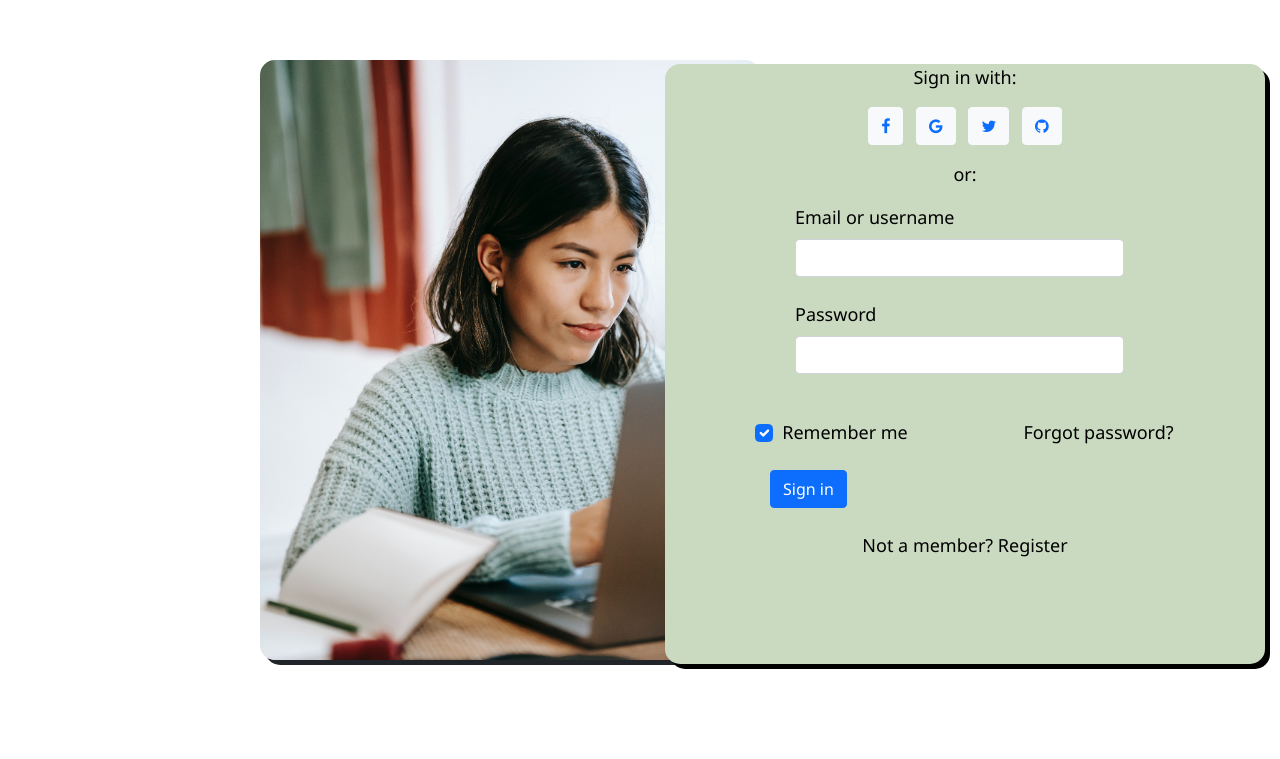
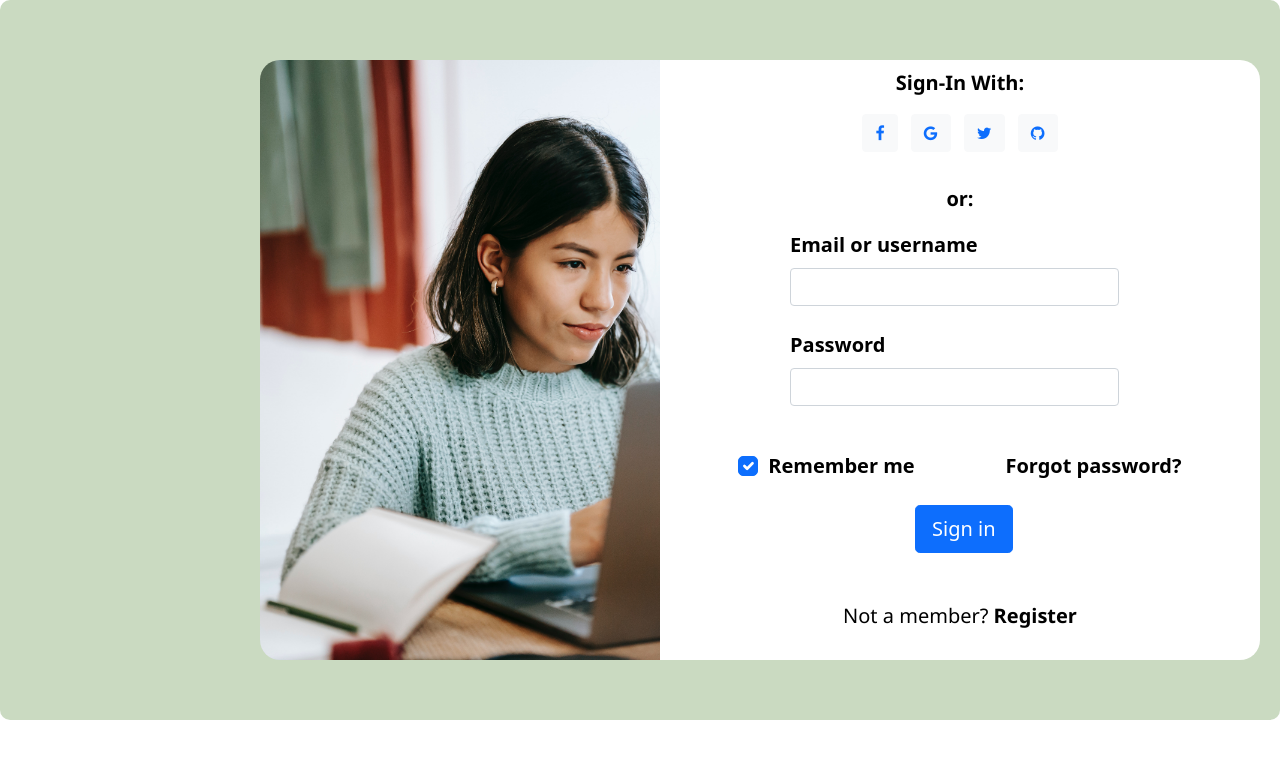
Before and after one commit to Sara-cos/IWT_lab_project, a PHP site: page /HTML/Login.html in a window 1280 px wide. Shown: the top 759 px of the page. Run offline with PHP 8.4, Linux system fonts and the light colour scheme.

Commit message:
login page

```diff
--- a/CSS/login.css
+++ b/CSS/login.css
@@ -15,21 +15,25 @@ body img{
     width: 100%;
     height: 856px;
 }
+.text-center{
+    font-family: 'Segoe UI', Tahoma, Geneva, Verdana, sans-serif !important;
+
+}
 .tab-content{
     /* background-image: url('../images/login.jpg'); */
-    border-radius: 15px;
-    font-family: 'Segoe UI', Tahoma, Geneva, Verdana, sans-serif;
-    font-size: large;
-    background-color: rgb(202, 218, 193);
+
+    font-size: 20px;
+    background-color:white;
     color: black !important;
     align-items: center;
     justify-content: center;
-    margin-left: -155px;
-    margin-top: -36px;
+    margin-left: -160px;
+    margin-top: -40px;
     margin-right: auto;
     width: 600px;
     height: 600px;
-    box-shadow: 5px 5px;
+    border-radius: 0px 20px 20px 0px;
+
 
 }
 .tab-content a{
@@ -48,7 +52,7 @@ body img{
     padding: 10px;
 }
 .signin{
-    margin-left: 60px;
+    margin-left: 210px;
 }
 .symbol{
     margin-top: 20px !important;
@@ -57,12 +61,17 @@ body img{
     width: 70%;
 }
 .login__page{
+    margin-left: auto;
+    margin-right: auto;
     display: flex;
     height: max-content;
+    border-radius: 10px;
+    background-color:  rgb(202, 218, 193);
 }
 .bgi{
     margin: 50px;
     padding: 10px;
+
 
     /* height: ; */
 }
@@ -72,6 +81,5 @@ body img{
     height: 600px;
     object-fit: cover;
     margin-left: 200px;
-    border-radius: 15px;
-    box-shadow: 5px 5px;
+    border-radius: 20px 0px 0px 20px;
 }
--- a/HTML/Home.html
+++ b/HTML/Home.html
@@ -50,8 +50,8 @@
                                 <a class="nav-link">Contact Us</a>
                             </li>
                         </ul>
-                        <a class="btn btn-outline-light" href="./Login.html" role="button">
-                            Login | Register
+                        <a class="btn btn-outline-light navlog" href="./Login.html" role="button">
+                            <b>LogIn | Register</b>
                         </a>
                     </div>
                 </div>
@@ -62,7 +62,7 @@
             <div class="banner__components">
                 <h1 class="banner__heading">WELCOME TO EXAM PORTAL!</h1>
                 <h2>Get that correct experience with us.</h2>
-                <a class="btn btn-outline-light getstart btn-lg" href="./Login.html" role="button">Get Started --></a>
+                <a class="btn btn-outline-light getstart btn-lg btn-arrow" href="./Login.html" role="button"><b>Get Started</b></a>
             </div>
             <!-- <button class="btn btn-outline-light getstart lg" href="#">Get Started</button> -->
         </div>
--- a/HTML/Login.html
+++ b/HTML/Login.html
@@ -8,6 +8,7 @@
   <link rel="stylesheet" href="../CSS/login.css">
   <link href="https://cdn.jsdelivr.net/npm/bootstrap@5.1.3/dist/css/bootstrap.min.css" rel="stylesheet"
     integrity="sha384-1BmE4kWBq78iYhFldvKuhfTAU6auU8tT94WrHftjDbrCEXSU1oBoqyl2QvZ6jIW3" crossorigin="anonymous" />
+  <link href="https://unpkg.com/aos@2.3.1/dist/aos.css" rel="stylesheet">
   <link rel="stylesheet" href="https://cdnjs.cloudflare.com/ajax/libs/font-awesome/4.7.0/css/font-awesome.min.css">
   <title>Login</title>
 </head>
@@ -23,8 +24,8 @@
       <div class="tab-content">
         <div class="tab-pane fade show active" id="pills-login" role="tabpanel" aria-labelledby="tab-login">
           <form>
-            <div class="text-center mb-3">
-              <p>Sign in with:</p>
+            <div class="text-center mb-4 btn-lg">
+              <p><b>Sign-In With:</b></p>
               <button type="button" class="btn btn-light btn-link btn-floating mx-1">
                 <i class="fa fa-facebook-f"></i>
               </button>
@@ -42,19 +43,19 @@
               </button>
             </div>
 
-            <p class="text-center">or:</p>
+            <p class="text-center"><b>or:</b></p>
 
             <!-- Email input -->
             <div class="email__pass">
               <div class="form-outline mb-4">
-                <label class="form-label" for="loginName">Email or username</label>
+                <label class="form-label" for="loginName"><b>Email or username</b></label>
                 <input type="email" id="loginName" class="form-control" />
 
               </div>
 
               <!-- Password input -->
               <div class="form-outline mb-4">
-                <label class="form-label" for="loginPassword">Password</label>
+                <label class="form-label" for="loginPassword"><b>Password</b></label>
 
                 <input type="password" id="loginPassword" class="form-control" />
               </div>
@@ -69,22 +70,22 @@
                   <!-- Checkbox -->
                   <div class="form-check mb-3 mb-md-0">
                     <input class="form-check-input" type="checkbox" value="" id="loginCheck" checked />
-                    <label class="form-check-label" for="loginCheck"> Remember me </label>
+                    <label class="form-check-label" for="loginCheck"><b>Remember me</b></label>
                   </div>
                 </div>
 
                 <div class="col-md-6 d-flex justify-content-center">
                   <!-- Simple link -->
-                  <a href="#!">Forgot password?</a>
+                  <a href="#!"><b>Forgot password?</b></a>
                 </div>
               </div>
 
               <!-- Submit button -->
-              <button type="submit" class="signin btn btn-primary btn-block mb-4">Sign in</button>
+              <button type="submit" class="signin btn btn-lg btn-primary btn-block mb-5">Sign in</button>
 
               <!-- Register buttons -->
               <div class="text-center">
-                <p>Not a member? <a href="#!">Register</a></p>
+                <p>Not a member? <a href="#!"><b>Register</b></a></p>
               </div>
             </div>
 
```
Also changed, not shown: CSS/forum.css (added, +39 -0 lines), CSS/home.css (+14 -10 lines), HTML/Forum.html (+55 -0 lines).
